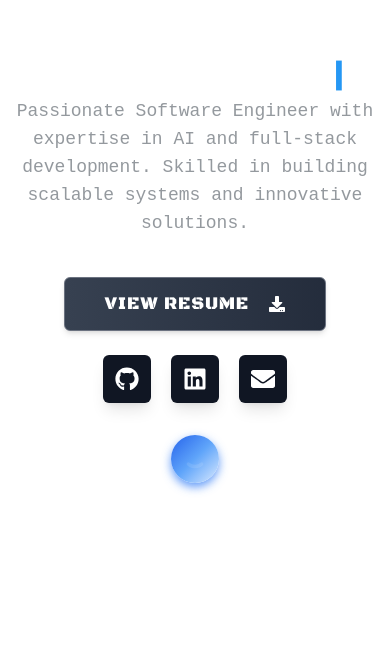
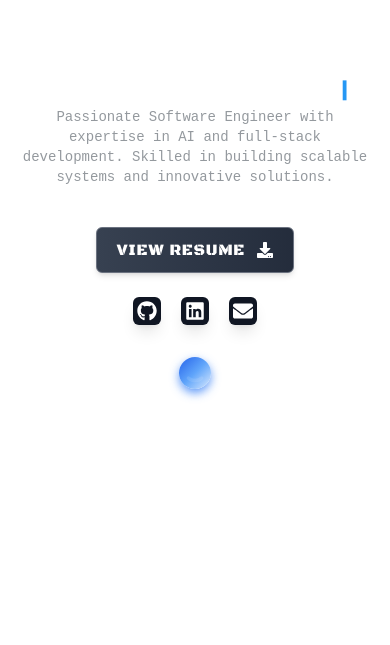
Before and after one commit to Rakotomalala01/portfolio, a React (Vite) app: page / in a window 390 px wide. Shown: the part 199-844 px from the top of the page. Built offline with nearby package versions, Linux system fonts and the light colour scheme.

Commit message:
JR: desktop version

```diff
--- a/src/components/body/sections/home-section.tsx
+++ b/src/components/body/sections/home-section.tsx
@@ -1,21 +1,36 @@
 import ContactList from "@/components/ui/contact-list";
 import MyCVDownloader from "@/components/ui/myCVDownloader";
+import ParticleBackground from "@/components/ui/particles";
 import ProfileDescription from "@/components/ui/profil-description";
 import RobotHead from "@/components/ui/robot";
+import { FaChevronDown } from "react-icons/fa"; // Import the arrow icon
 
 const Home = () => {
 
+  const scrollToNextSection = () => {
+    const nextSection = document.getElementById("about");
+    if (nextSection) {
+      nextSection.scrollIntoView({ behavior: "smooth" });
+    }
+  };
 
   return (
     <section
       id="home"
-      className="h-screen flex flex-col items-center justify-center text-center pb-10 bg-background text-white overflow-hidden"
+      className="h-screen flex flex-col items-center justify-center text-center pb-10 bg-background text-white overflow-hidden relative"
     >
+      <ProfileDescription />
+      <MyCVDownloader />
+      <ContactList />
+      <RobotHead />
 
-      <ProfileDescription/>
-      <MyCVDownloader/>
-      <ContactList/>
-      <RobotHead/>
+      {/* Arrow Button */}
+      <button
+        onClick={scrollToNextSection}
+        className="mt-4 animate-bounce text-white text-2xl sm:text-3xl"
+      >
+        <FaChevronDown />
+      </button>
     </section>
   );
 };
--- a/src/components/ui/contact-list.tsx
+++ b/src/components/ui/contact-list.tsx
@@ -1,6 +1,7 @@
 import { FaLinkedin, FaGithub, FaEnvelope } from "react-icons/fa";
 
-const iconClass = "flex items-center justify-center rounded-md w-12 h-12 bg-secondary text-white hover:scale-[1.3] transition-transform duration-300 hover:[box-shadow:var(--shadow-blue-strong)] shadow-lg hover:text-keyword";
+const iconClass =
+  "flex items-center justify-center rounded-md w-7 h-7 sm:w-12 sm:h-12 bg-secondary text-white hover:scale-[1.3] transition-transform duration-300 hover:[box-shadow:var(--shadow-blue-strong)] shadow-lg hover:text-keyword";
 
 const ContactList = () => {
   return (
@@ -12,7 +13,7 @@ const ContactList = () => {
         rel="noopener noreferrer"
         className={iconClass}
       >
-        <FaGithub size={24} />
+        <FaGithub className="h-5 w-5 sm:h-8 sm:w-8" />
       </a>
 
       {/* LinkedIn */}
@@ -22,7 +23,7 @@ const ContactList = () => {
         rel="noopener noreferrer"
         className={iconClass}
       >
-        <FaLinkedin size={24} />
+        <FaLinkedin className="h-5 w-5 sm:h-8 sm:w-8" />
       </a>
 
       {/* Email */}
@@ -32,7 +33,7 @@ const ContactList = () => {
         rel="noopener noreferrer"
         className={iconClass}
       >
-        <FaEnvelope size={24} />
+        <FaEnvelope className="h-5 w-5 sm:h-8 sm:w-8" />
       </a>
     </div>
   );
--- a/src/components/ui/myCVDownloader.tsx
+++ b/src/components/ui/myCVDownloader.tsx
@@ -11,17 +11,17 @@ const MyCVDownloader = () => {
     );
   };
   return (
-      <div className="flex flex-col space-x-4 mt-4 px-6 py-2 text-white text-lg font-bold rounded-md bg-gradient-to-r from-gray-700 to-gray-900 border border-gray-500 shadow-md hover:shadow-lg transition-colors duration-100 ease-in-out bg-[length:200%_200%] hover:bg-[position:100%_0] hover:text-keyword hover:[box-shadow:var(--shadow-blue-strong)] px-3">
+<div className="flex flex-col space-x-4 mt-4 px-1 py-1 sm:px-6 sm:py-2 text-white text-sm sm:text-lg font-bold rounded-md bg-gradient-to-r from-gray-700 to-gray-900 border border-gray-500 shadow-md hover:shadow-lg transition-colors duration-100 ease-in-out bg-[length:200%_200%] hover:bg-[position:100%_0] hover:text-keyword hover:[box-shadow:var(--shadow-blue-strong)]">
 
-      {/* GitHub */}
-      <Button onClick={handleViewResume} variant='null'
-        className="flex items-center gap-x-5 text-1xl md:text-3xl font-blackops tracking-wider">
-        VIEW RESUME
-        <FaDownload className="h-6 w-6 " />
-      </Button>
-
-
-    </div>
+<Button
+  onClick={handleViewResume}
+  variant="null"
+  className="flex items-center gap-x-3 sm:gap-x-5 text-base sm:text-3xl font-blackops tracking-wider"
+>
+  VIEW RESUME
+  <FaDownload className="h-5 w-5 sm:h-6 sm:w-6" />
+</Button>
+</div>
 
   );
 };
--- a/src/components/ui/profil-description.tsx
+++ b/src/components/ui/profil-description.tsx
@@ -59,7 +59,7 @@ const ProfileDescription = () => {
     }, []);
   return (
     <><h1
-          className="text-4xl md:text-6xl font-blackops tracking-wider"
+          className="text-2xl md:text-6xl font-blackops tracking-wider"
           aria-live="polite"
       >
           <span className="">{text}</span>
@@ -69,7 +69,7 @@ const ProfileDescription = () => {
           >
               |
           </span>
-      </h1><p className="text-lg md:text-xl font-light text-muted-foreground mb-6 max-w-2xl">
+      </h1><p className="text-sm md:text-xl font-light text-muted-foreground mb-6 max-w-2xl">
               {homeDescription}
           </p></>
   );
--- a/src/components/ui/robot.tsx
+++ b/src/components/ui/robot.tsx
@@ -95,7 +95,7 @@ const RobotHead: React.FC = () => {
       {/* Robot Head */}
       <div
         onClick={handleChatToggle}
-        className={`w-12 h-12 md:w-16 md:h-16 rounded-full shadow-lg border-4 border-gray-500 flex items-center justify-center transition-transform duration-1000 ease-in-out border-none ${
+        className={`w-8 h-8 md:w-16 md:h-16 rounded-full shadow-lg border-4 border-gray-500 flex items-center justify-center transition-transform duration-1000 ease-in-out border-none ${
           showSmile
             ? `bg-gradient-to-br from-blue-600 via-blue-400 to-blue-100 cursor-pointer ${
                 !isAsleep ? '[box-shadow:var(--shadow-blue-strong)]' : ''
@@ -126,10 +126,12 @@ const RobotHead: React.FC = () => {
   style={{ transform: `translateY(${position}px)` }} // Sync vertical movement
 >
   {/* Small bubble */}
-        <div className="w-3 h-3 [box-shadow:var(--shadow-blue-strong)] bg-secondary rounded-tr-full flex items-center justify-center border-none shadow-lg ml-3 mt-2"></div>
+  <div className="w-2.5 h-2.5 sm:w-3 sm:h-3 [box-shadow:var(--shadow-blue-strong)] bg-secondary rounded-tr-full flex items-center justify-center border-none shadow-lg ml-2 sm:ml-3 mt-1.5 sm:mt-2"></div>
 
   {/* Main Chat */}
+  <div className="scale-90 sm:scale-100">
     <RobotChat message={messages[messageIndex]} />
+  </div>
 </div>
 </div>
   );
```
Lines whose indentation alone changed are shown as unchanged.
